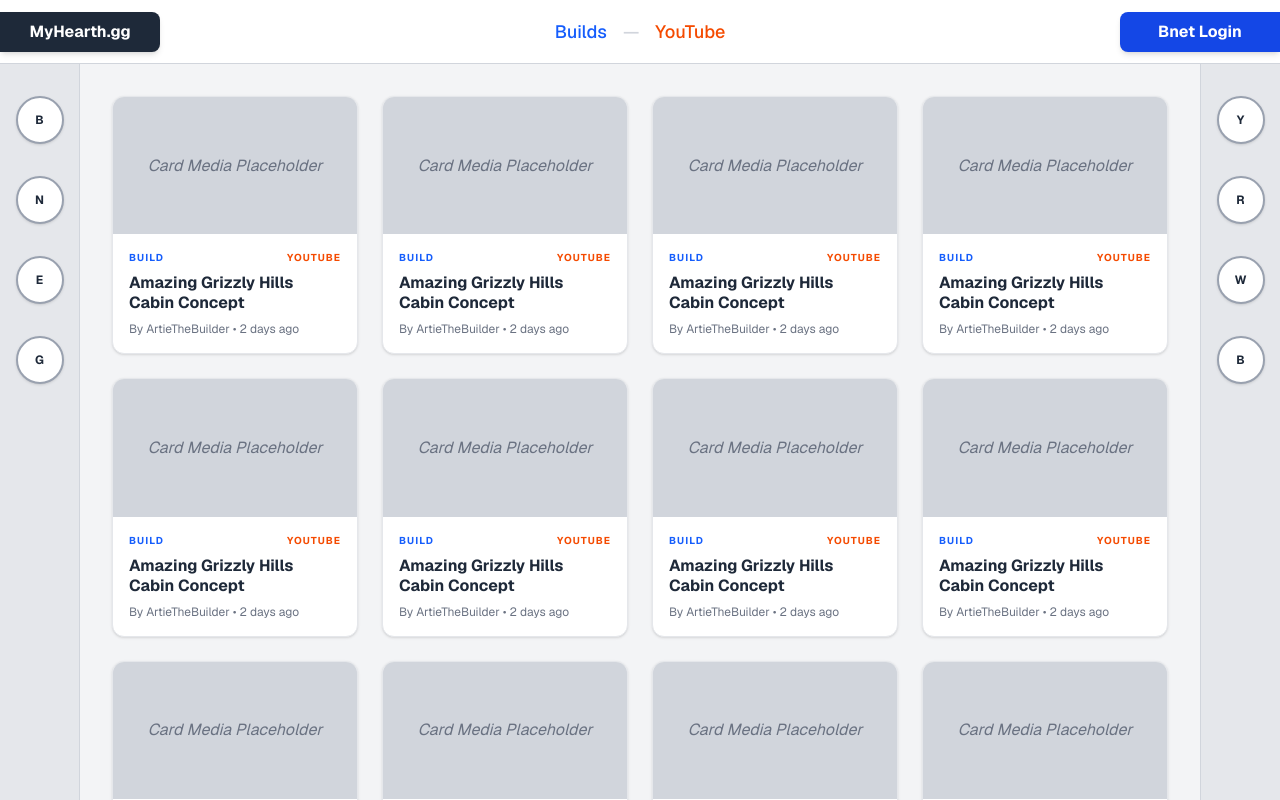
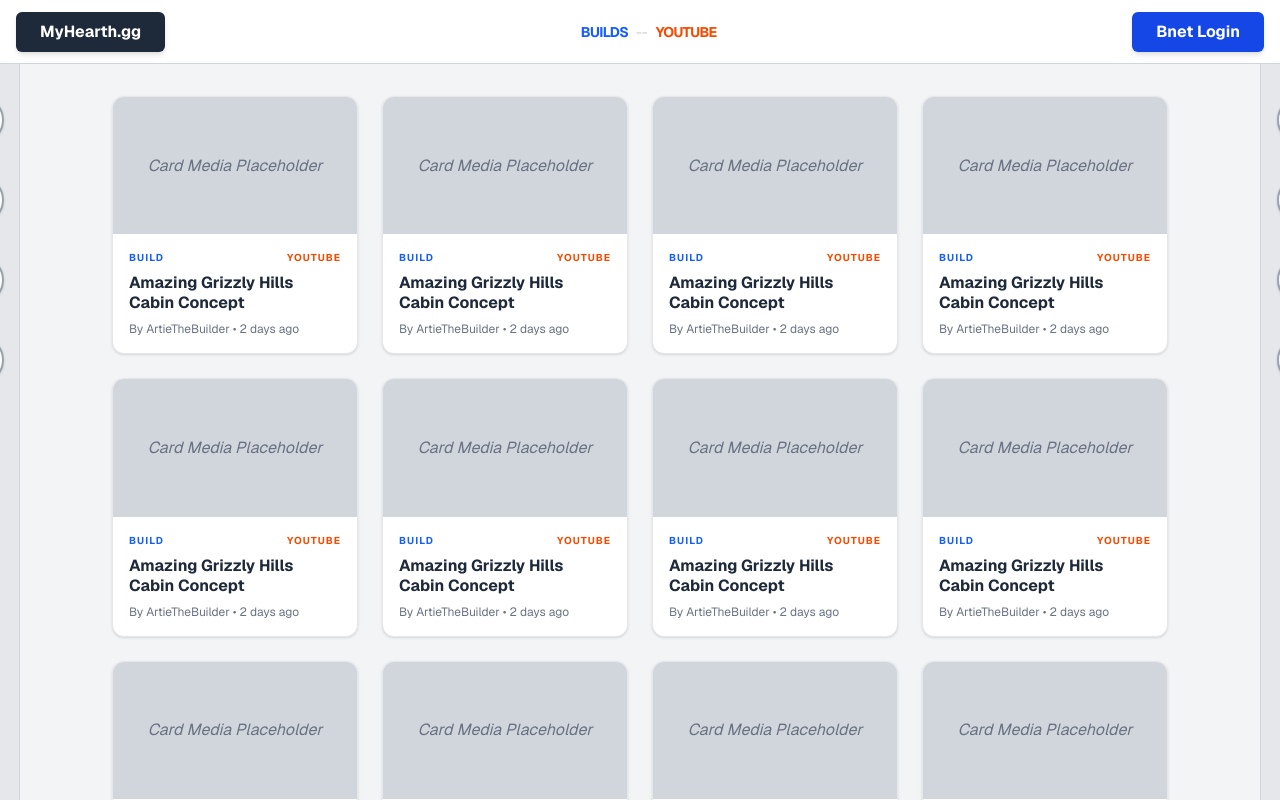
Before and after one commit to Arcnail/my-hearth-app, a Next.js app: page / in a window 1280 px wide. Shown: the top 800 px of the page. Built offline with nearby package versions, Linux system fonts and the light colour scheme.

Commit message:
Update page.tsx

```diff
--- a/src/app/page.tsx
+++ b/src/app/page.tsx
@@ -10,27 +10,32 @@ const Wireframe = () => {
     <div className="min-h-screen bg-gray-100 text-gray-800 font-sans">
 
       {/* HEADER SECTION */}
-      <header className="fixed top-0 w-full h-16 bg-white border-b border-gray-300 z-50 flex items-center px-4 justify-between">
-        {/* Left: Offset Logo */}
-        <div className="w-40 h-10 bg-gray-800 text-white flex items-center justify-center font-bold rounded-r-lg -ml-4 shadow-md">
+      {/* UPDATED HEADER */}
+<header className="fixed top-0 w-full h-16 bg-white border-b border-gray-300 z-50">
+  <div className="max-w-[1400px] mx-auto h-full flex items-center justify-between px-4 relative">
+
+    {/* Logo: Positioned to hang off the left of the content area */}
+    <div className="bg-gray-800 text-white px-6 py-2 font-bold rounded-md shadow-md">
       MyHearth.gg
     </div>
 
-        {/* Center: Dynamic Breadcrumb (Topic -- Source) */}
-        <div className="hidden md:flex items-center space-x-4 text-lg font-medium text-gray-500">
-          <span className="text-blue-600">Builds</span>
-          <span className="text-gray-300">—</span>
-          <span className="text-orange-600">YouTube</span>
+    {/* Center Breadcrumb */}
+    <div className="hidden md:flex items-center space-x-2 text-sm font-medium">
+      <span className="text-blue-600 font-bold uppercase tracking-tighter">Builds</span>
+      <span className="text-gray-300">--</span>
+      <span className="text-orange-600 font-bold uppercase tracking-tighter">YouTube</span>
     </div>
 
-        {/* Right: Offset Login */}
-        <div className="w-40 h-10 bg-blue-700 text-white flex items-center justify-center font-bold rounded-l-lg -mr-4 shadow-md cursor-pointer hover:bg-blue-800 transition-colors">
+    {/* Login: Positioned to hang off the right */}
+    <div className="bg-blue-700 text-white px-6 py-2 font-bold rounded-md shadow-md cursor-pointer hover:bg-blue-800 transition-all">
       Bnet Login
+    </div>
   </div>
 </header>
 
       {/* LEFT PILLAR (TOPICS) - Desktop Only */}
-      <aside className="hidden md:flex fixed left-0 top-16 bottom-0 w-20 bg-gray-200 border-r border-gray-300 flex-col items-center py-8 space-y-8 z-40">
+      <aside className="hidden md:flex fixed top-16 bottom-0 w-20 bg-gray-200 border-r border-gray-300 flex-col items-center py-8 space-y-8 z-40
+  left-[50%] -ml-[640px] lg:-ml-[700px]">
         {topics.map((t) => (
           <div key={t} className="group relative">
             <div className="w-12 h-12 bg-white rounded-full border-2 border-gray-400 flex items-center justify-center cursor-pointer hover:border-blue-500 hover:scale-110 transition-all shadow-sm">
@@ -45,7 +50,8 @@ const Wireframe = () => {
       </aside>
 
       {/* RIGHT PILLAR (SOURCES) - Desktop Only */}
-      <aside className="hidden md:flex fixed right-0 top-16 bottom-0 w-20 bg-gray-200 border-l border-gray-300 flex-col items-center py-8 space-y-8 z-40">
+      <aside className="hidden md:flex fixed top-16 bottom-0 w-20 bg-gray-200 border-l border-gray-300 flex-col items-center py-8 space-y-8 z-40
+  right-[50%] -mr-[640px] lg:-mr-[700px]">
         {sources.map((s) => (
           <div key={s} className="group relative">
             <div className="w-12 h-12 bg-white rounded-full border-2 border-gray-400 flex items-center justify-center cursor-pointer hover:border-orange-500 hover:scale-110 transition-all shadow-sm">
```
Lines whose indentation alone changed are shown as unchanged.
